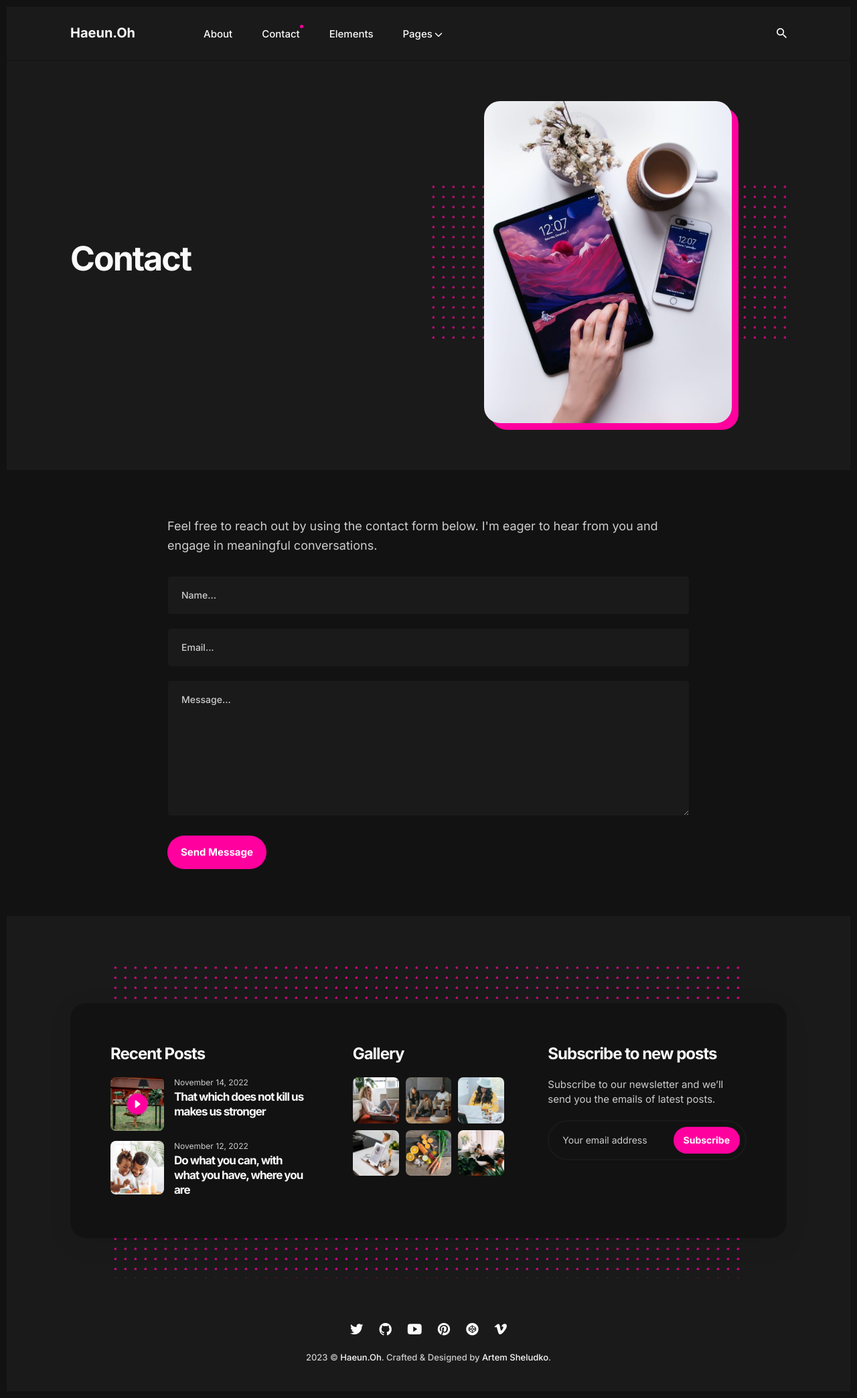
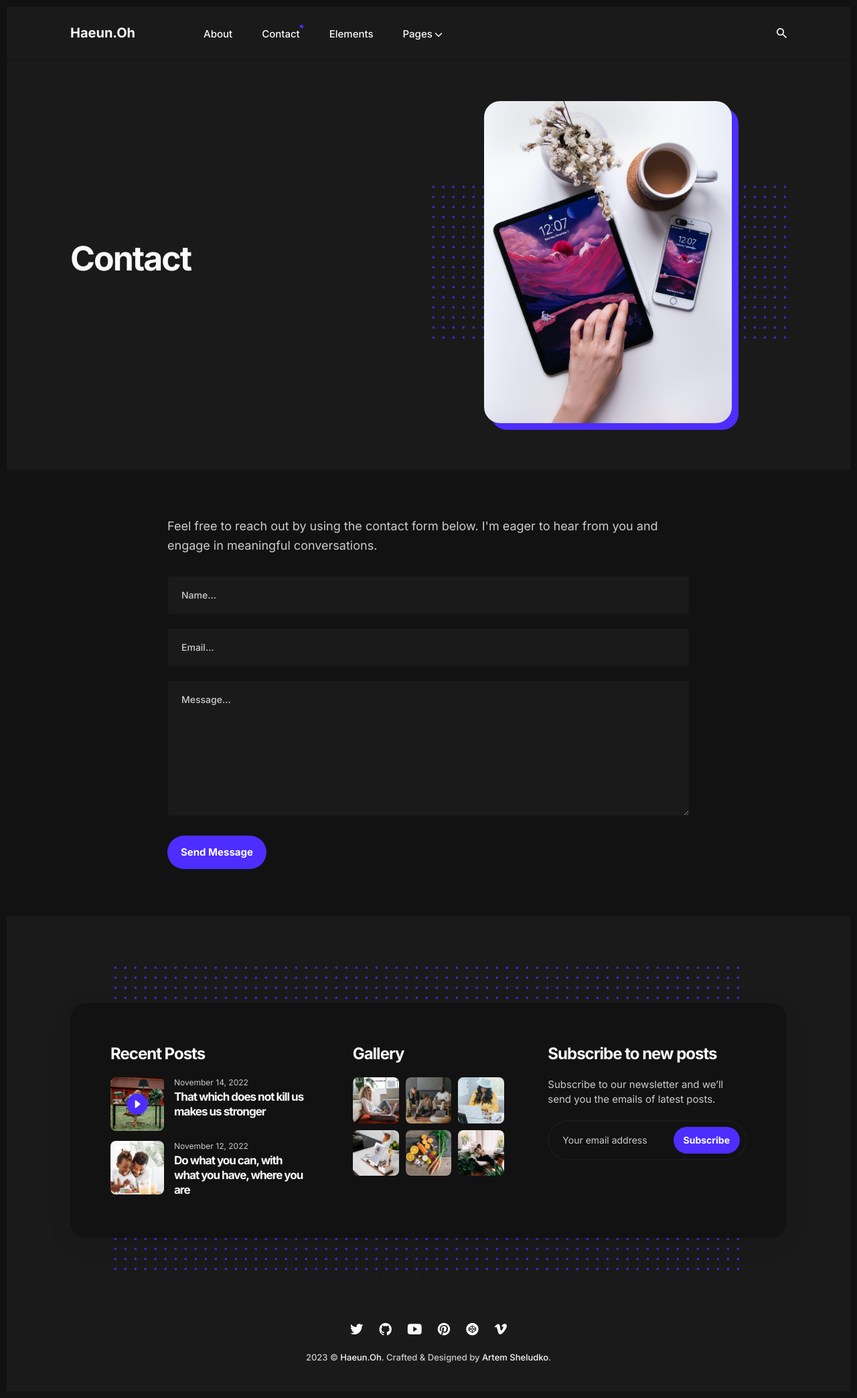
Before and after one commit to haeundev/haeundev.github.io, a Jekyll site: the page built from _pages/contact.html, in a window 1280 px wide. Shown: the whole page at 67% size. Built offline with Jekyll 4.4.1, drawn with Linux system fonts in a browser that asks for light colours.

Commit message:
changed color

```diff
--- a/_sass/0-settings/_color-scheme.scss
+++ b/_sass/0-settings/_color-scheme.scss
@@ -65,7 +65,7 @@
 }
 
 :root[dark] {
-  $brand-color: #ff009f;
+  $brand-color: #4d2dff;
   $white: #fff;
   $light-gray: #fafafa;
   $gray: #cdcdce;
```
